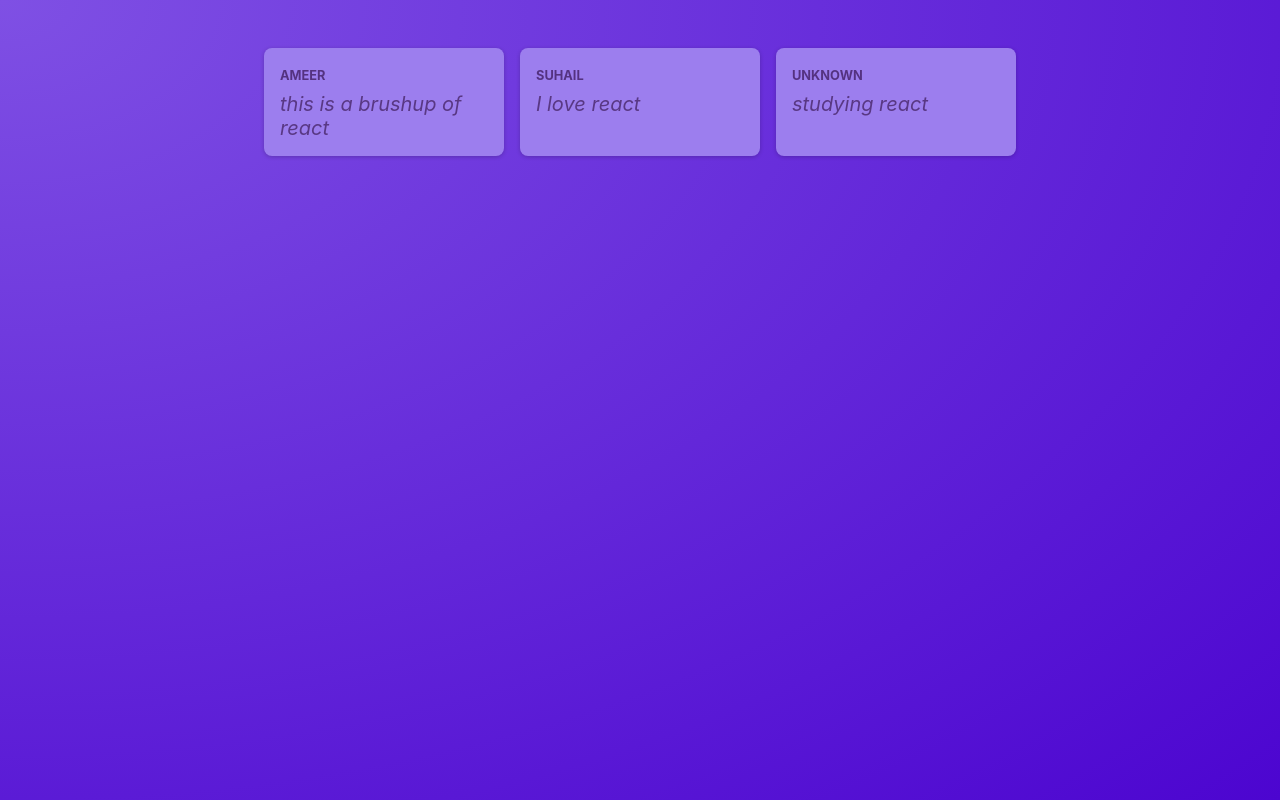
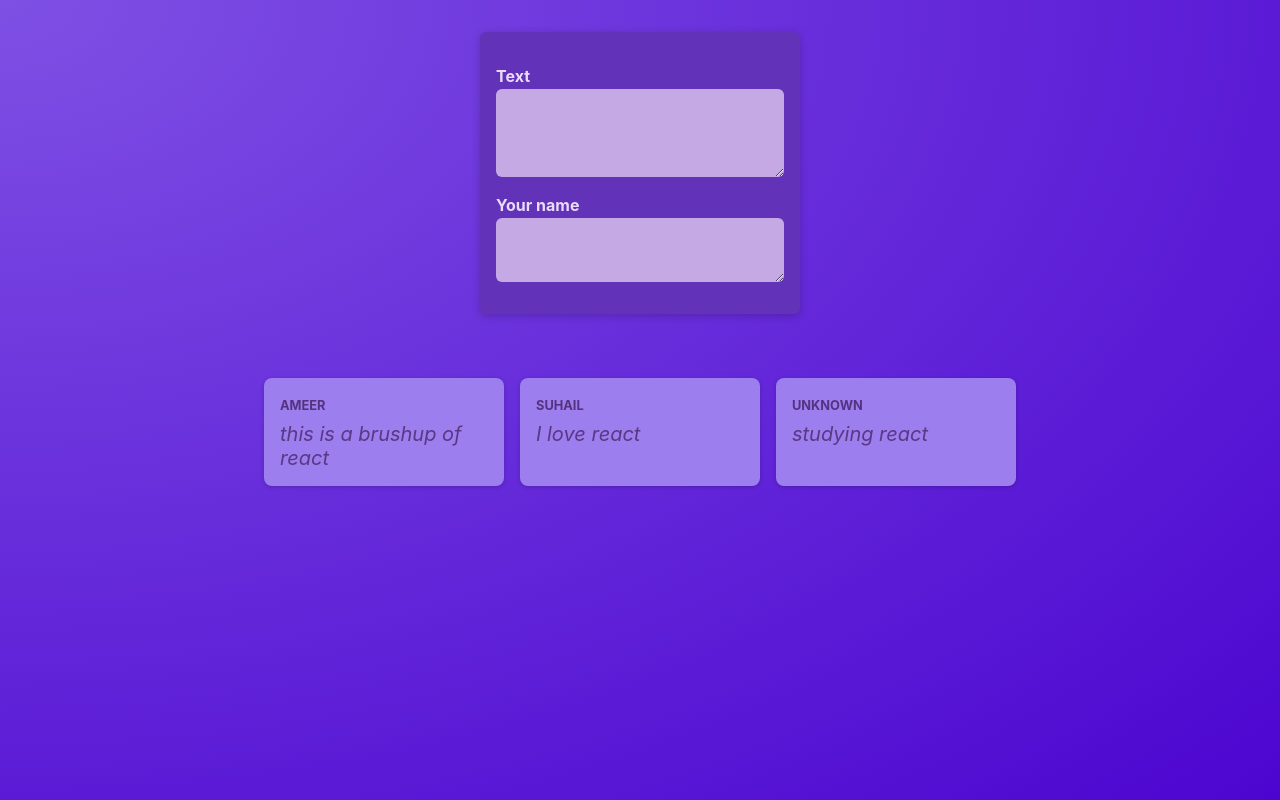
Before and after one commit to amxxrsuhail/tweetsBoard-React, a React (Create React App) app: page / in a window 1280 px wide. Built offline with nearby package versions, Linux system fonts and the light colour scheme.

Commit message:
add useState to newPost component

```diff
--- a/src/App.jsx
+++ b/src/App.jsx
@@ -1,9 +1,11 @@
+import NewPost from "./components/NewPost";
 import PostList from "./components/PostList";
 
 function App() {
   return (
     // its important to return all components inside one html tag
     <main>
+      <NewPost />
       <PostList />
     </main>
   );
--- /dev/null
+++ b/src/components/NewPost.jsx
@@ -0,0 +1,33 @@
+import { useState } from "react";
+import classes from "./NewPost.module.css";
+
+function NewPost() {
+  // all this is done so that the react runs the fucntion again after the use inputs and chamges the value
+  const [enteredBody, setEnteredBody] = useState("");
+
+  function inputHandler(event) {
+    setEnteredBody(event.target.value);
+  }
+
+  return (
+    <form className={classes.form}>
+      <p>
+        {/* htmlfor is used instead of for which is used in html  */}
+        <label htmlFor="body">Text</label>
+        <textarea
+          id="body"
+          required
+          rows={3}
+          onChange={inputHandler}
+        ></textarea>
+      </p>
+      <p>
+        <label htmlFor="name">Your name</label>
+        <textarea type="text" id="name"></textarea>
+        <p>{enteredBody}</p>
+      </p>
+    </form>
+  );
+}
+
+export default NewPost;
--- /dev/null
+++ b/src/components/NewPost.module.css
@@ -0,0 +1,55 @@
+.form {
+  background-color: #6233b9;
+  padding: 1rem;
+  width: 20rem;
+  margin: 2rem auto;
+  border-radius: 6px;
+  box-shadow: 0 2px 8px rgba(0, 0, 0, 0.2);
+}
+
+.form label {
+  display: block;
+  margin-bottom: 0.05rem;
+  color: #eadbfb;
+  font-weight: bold;
+}
+
+.form input,
+.form textarea {
+  display: block;
+  width: 100%;
+  font: inherit;
+  padding: 0.5rem;
+  border-radius: 6px;
+  border: none;
+  background-color: #c4a9e4;
+  color: #28262c;
+}
+
+.actions {
+  display: flex;
+  justify-content: flex-end;
+  gap: 0.5rem;
+}
+
+.actions button {
+  cursor: pointer;
+  font: inherit;
+  padding: 0.5rem 1.5rem;
+  border: none;
+  border-radius: 4px;
+  background-color: #34036c;
+  color: #e5d5f7;
+}
+
+.actions button:hover {
+  background-color: #23014a;
+}
+
+.actions button[type="button"] {
+  background-color: transparent;
+}
+
+.actions button[type="button"]:hover {
+  color: #d1bee6;
+}
--- a/src/components/PostList.jsx
+++ b/src/components/PostList.jsx
@@ -1,5 +1,5 @@
 import Post from "./Post";
-import classes from "./PostList.module.css"
+import classes from "./PostList.module.css";
 
 function PostList() {
   return (
```
